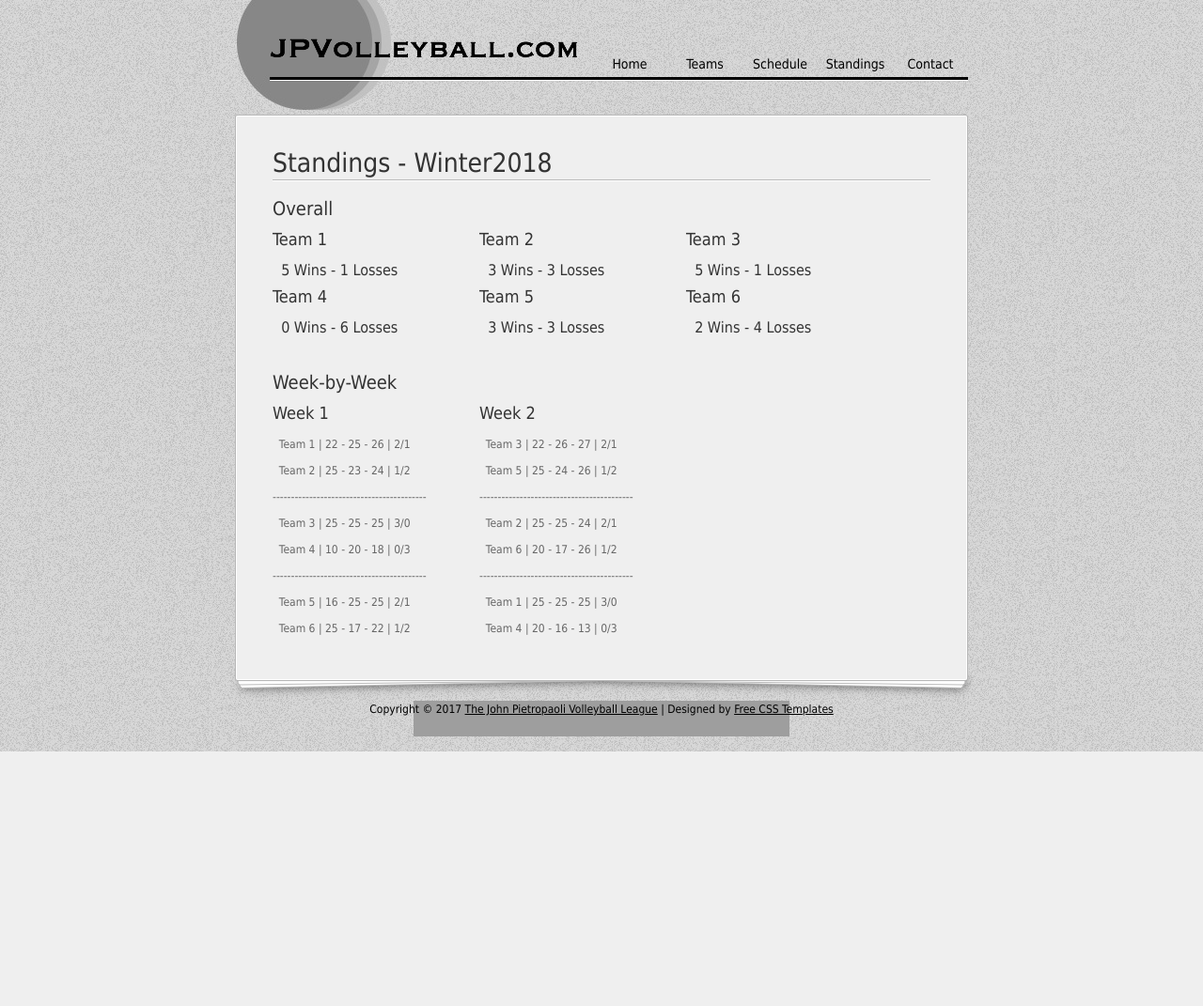
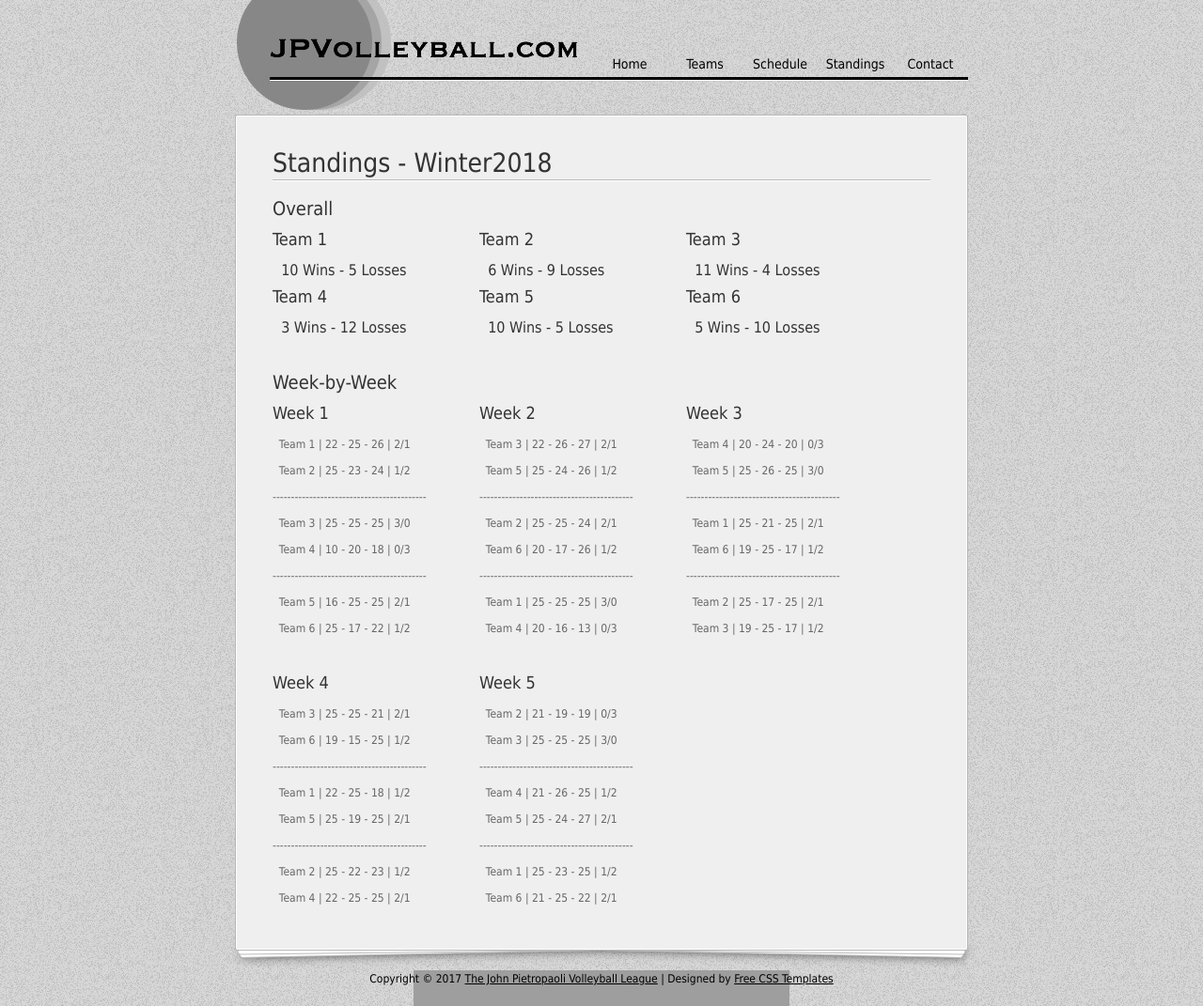
Before and after one commit to PyDrew/jpvolleyball, a Flask app: page /standings in a window 1280 px wide. Shown: the whole page at 94% size. Before the commit the page ends 800 px from the top, so only its background shows below. Run offline with Flask 2, Linux system fonts and the light colour scheme; some libraries are stand-ins or nearby versions; grey boxes are pictures that could not be loaded.

Commit message:
Update standings for weeks 3, 4 & 5

```diff
--- a/templates/standings.html
+++ b/templates/standings.html
@@ -5,27 +5,27 @@
           	<h3>Overall</h3>
             <div class="col_w220 float_l">
               <h4>Team 1</h4>
-              <h5>&nbsp;&nbsp;5 Wins - 1 Losses</h5>
+              <h5>&nbsp;&nbsp;10 Wins - 5 Losses</h5>
             </div>
             <div class="col_w220 float_l">
               <h4>Team 2</h4>
-              <h5>&nbsp;&nbsp;3 Wins - 3 Losses</h5>
+              <h5>&nbsp;&nbsp;6 Wins - 9 Losses</h5>
             </div>
             <div class="col_w220 float_l">
               <h4>Team 3</h4>
-              <h5>&nbsp;&nbsp;5 Wins - 1 Losses</h5>
+              <h5>&nbsp;&nbsp;11 Wins - 4 Losses</h5>
             </div>
             <div class="col_w220 float_l">
               <h4>Team 4</h4>
-              <h5>&nbsp;&nbsp;0 Wins - 6 Losses</h5>
+              <h5>&nbsp;&nbsp;3 Wins - 12 Losses</h5>
             </div>
             <div class="col_w220 float_l">
               <h4>Team 5</h4>
-              <h5>&nbsp;&nbsp;3 Wins - 3 Losses</h5>
+              <h5>&nbsp;&nbsp;10 Wins - 5 Losses</h5>
             </div>
             <div class="col_w220 float_l">
               <h4>Team 6</h4>
-              <h5>&nbsp;&nbsp;2 Wins - 4 Losses</h5>
+              <h5>&nbsp;&nbsp;5 Wins - 10 Losses</h5>
             </div>
 <!--
             <div class="col_w220 float_l">
@@ -57,44 +57,41 @@
               <p>&nbsp;&nbsp;Team 1&nbsp;|&nbsp;25 - 25 - 25&nbsp;|&nbsp;3/0</p>
               <p>&nbsp;&nbsp;Team 4&nbsp;|&nbsp;20 - 16 - 13&nbsp;|&nbsp;0/3</p>
           </div>
-<!--
           <div class="col_w220 float_l">
             <h4>Week 3</h4>
-              <p>&nbsp;&nbsp;Team 1&nbsp;|&nbsp;15 - 22 - 25&nbsp;|&nbsp;1/2</p>
-              <p>&nbsp;&nbsp;Team 4&nbsp;|&nbsp;25 - 25 - 20&nbsp;|&nbsp;2/1</p>
+              <p>&nbsp;&nbsp;Team 4&nbsp;|&nbsp;20 - 24 - 20&nbsp;|&nbsp;0/3</p>
+              <p>&nbsp;&nbsp;Team 5&nbsp;|&nbsp;25 - 26 - 25&nbsp;|&nbsp;3/0</p>
               <p>------------------------------------------</p>
-              <p>&nbsp;&nbsp;Team 3&nbsp;|&nbsp;16 - 21 - 18&nbsp;|&nbsp;0/3</p>
-              <p>&nbsp;&nbsp;Team 6&nbsp;|&nbsp;25 - 25 - 25&nbsp;|&nbsp;3/0</p>
+              <p>&nbsp;&nbsp;Team 1&nbsp;|&nbsp;25 - 21 - 25&nbsp;|&nbsp;2/1</p>
+              <p>&nbsp;&nbsp;Team 6&nbsp;|&nbsp;19 - 25 - 17&nbsp;|&nbsp;1/2</p>
               <p>------------------------------------------</p>
-              <p>&nbsp;&nbsp;Team 2&nbsp;|&nbsp;25 - 25 - 25&nbsp;|&nbsp;3/0</p>
-              <p>&nbsp;&nbsp;Team 7&nbsp;|&nbsp;18 - 15 - 20&nbsp;|&nbsp;0/3</p>
-              <p>------------------------------------------</p>
-              <p>&nbsp;&nbsp;Team 2&nbsp;|&nbsp;25 - 27 - 21&nbsp;|&nbsp;2/1</p>
-              <p>&nbsp;&nbsp;Team 5&nbsp;|&nbsp;23 - 26 - 25&nbsp;|&nbsp;1/2</p>
+              <p>&nbsp;&nbsp;Team 2&nbsp;|&nbsp;25 - 17 - 25&nbsp;|&nbsp;2/1</p>
+              <p>&nbsp;&nbsp;Team 3&nbsp;|&nbsp;19 - 25 - 17&nbsp;|&nbsp;1/2</p>
           </div>
           <div class="cleaner h30"></div>
           <div class="col_w220 float_l">
               <h4>Week 4</h4>
-              <p>&nbsp;&nbsp;Team 5&nbsp;|&nbsp;25 - 25 - 25&nbsp;|&nbsp;3/0</p>
-              <p>&nbsp;&nbsp;Team 7&nbsp;|&nbsp;18 - 20 - 23&nbsp;|&nbsp;0/3</p>
+              <p>&nbsp;&nbsp;Team 3&nbsp;|&nbsp;25 - 25 - 21&nbsp;|&nbsp;2/1</p>
+              <p>&nbsp;&nbsp;Team 6&nbsp;|&nbsp;19 - 15 - 25&nbsp;|&nbsp;1/2</p>
               <p>------------------------------------------</p>
-              <p>&nbsp;&nbsp;Team 4&nbsp;|&nbsp;26 - 20 - 25&nbsp;|&nbsp;1/2</p>
-              <p>&nbsp;&nbsp;Team 6&nbsp;|&nbsp;27 - 25 - 23&nbsp;|&nbsp;2/1</p>
+              <p>&nbsp;&nbsp;Team 1&nbsp;|&nbsp;22 - 25 - 18&nbsp;|&nbsp;1/2</p>
+              <p>&nbsp;&nbsp;Team 5&nbsp;|&nbsp;25 - 19 - 25&nbsp;|&nbsp;2/1</p>
               <p>------------------------------------------</p>
-              <p>&nbsp;&nbsp;Team 1&nbsp;|&nbsp;25 - 23 - 18&nbsp;|&nbsp;1/2</p>
-              <p>&nbsp;&nbsp;Team 2&nbsp;|&nbsp;21 - 25 - 25&nbsp;|&nbsp;2/1</p>
+              <p>&nbsp;&nbsp;Team 2&nbsp;|&nbsp;25 - 22 - 23&nbsp;|&nbsp;1/2</p>
+              <p>&nbsp;&nbsp;Team 4&nbsp;|&nbsp;22 - 25 - 25&nbsp;|&nbsp;2/1</p>
           </div>
           <div class="col_w220 float_l">
             <h4>Week 5</h4>
-              <p>&nbsp;&nbsp;Team 2&nbsp;|&nbsp;25 - 25 - 27&nbsp;|&nbsp;3/0</p>
-              <p>&nbsp;&nbsp;Team 3&nbsp;|&nbsp;20 - 22 - 25&nbsp;|&nbsp;0/3</p>
+              <p>&nbsp;&nbsp;Team 2&nbsp;|&nbsp;21 - 19 - 19&nbsp;|&nbsp;0/3</p>
+              <p>&nbsp;&nbsp;Team 3&nbsp;|&nbsp;25 - 25 - 25&nbsp;|&nbsp;3/0</p>
               <p>------------------------------------------</p>
-              <p>&nbsp;&nbsp;Team 4&nbsp;|&nbsp;25 - 23 - 25&nbsp;|&nbsp;2/1</p>
-              <p>&nbsp;&nbsp;Team 5&nbsp;|&nbsp;13 - 25 - 23&nbsp;|&nbsp;1/2</p>
+              <p>&nbsp;&nbsp;Team 4&nbsp;|&nbsp;21 - 26 - 25&nbsp;|&nbsp;1/2</p>
+              <p>&nbsp;&nbsp;Team 5&nbsp;|&nbsp;25 - 24 - 27&nbsp;|&nbsp;2/1</p>
               <p>------------------------------------------</p>
-              <p>&nbsp;&nbsp;Team 6&nbsp;|&nbsp;25 - 25 - 22&nbsp;|&nbsp;2/1</p>
-              <p>&nbsp;&nbsp;Team 7&nbsp;|&nbsp;18 - 20 - 25&nbsp;|&nbsp;1/2</p>
+              <p>&nbsp;&nbsp;Team 1&nbsp;|&nbsp;25 - 23 - 25&nbsp;|&nbsp;1/2</p>
+              <p>&nbsp;&nbsp;Team 6&nbsp;|&nbsp;21 - 25 - 22&nbsp;|&nbsp;2/1</p>
           </div>
+<!--
           <div class="col_w220 float_l">
             <h4>Week 6</h4>
               <p>&nbsp;&nbsp;Team 5&nbsp;|&nbsp;25 - 25 - 25&nbsp;|&nbsp;3/0</p>
```
